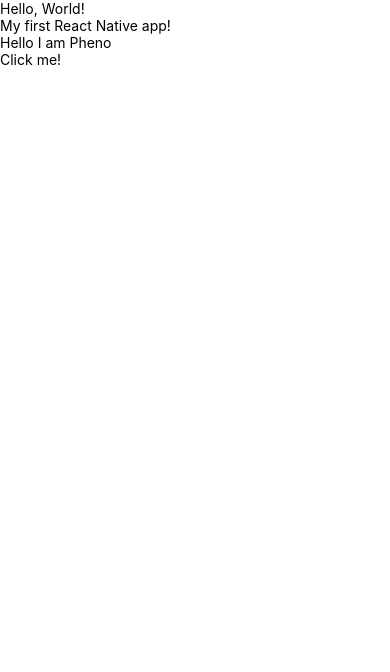
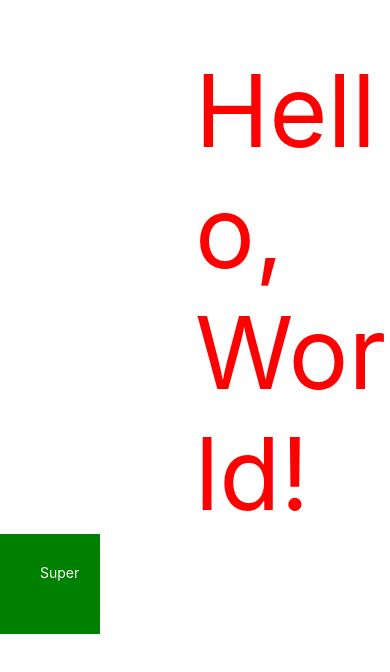
Before and after one commit to phenogit/udemy-react-native, a React Native app in the folder react-native-introduction/: screen / in a window 390 px wide. Shown: the top 672 px of the page. Built offline with nearby package versions, Linux system fonts and the light colour scheme.

Commit message:
section 17

```diff
--- a/react-native-introduction/App.js
+++ b/react-native-introduction/App.js
@@ -1,12 +1,17 @@
-import { Text } from "react-native";
+import { StyleSheet, Text, View } from "react-native";
 import { Profile } from "./components/Profile";
+import { SafeAreaView, SafeAreaProvider } from "react-native-safe-area-context";
+import { style } from "./App.style";
 
 export default function App() {
   return (
-    <>
-      <Text>Hello, World!</Text>
-      <Text>My first React Native app!</Text>
-      <Profile />
-    </>
+    <SafeAreaProvider>
+      <SafeAreaView>
+        <Text style={style.title}>Hello, World!</Text>
+        <View style={style.square}>
+          <Text style={style.innerText}>Super</Text>
+        </View>
+      </SafeAreaView>
+    </SafeAreaProvider>
   );
 }
--- /dev/null
+++ b/react-native-introduction/App.style.js
@@ -0,0 +1,20 @@
+import { StyleSheet } from "react-native";
+
+export const style = StyleSheet.create({
+  title: {
+    color: "red",
+    fontSize: 100,
+    marginTop: 50,
+    marginLeft: "50%",
+  },
+  square: {
+    height: 100,
+    backgroundColor: "green",
+    width: 100,
+  },
+  innerText: {
+    color: "white",
+    marginTop: 30,
+    marginLeft: 40,
+  },
+});
--- a/react-native-introduction/package.json
+++ b/react-native-introduction/package.json
@@ -12,7 +12,8 @@
     "expo": "~50.0.14",
     "expo-status-bar": "~1.11.1",
     "react": "18.2.0",
-    "react-native": "0.73.6"
+    "react-native": "0.73.6",
+    "react-native-safe-area-context": "^4.9.0"
   },
   "devDependencies": {
     "@babel/core": "^7.20.0"
```
Also changed, not shown: 1 other file (tests, documents, lock files or other folders).
